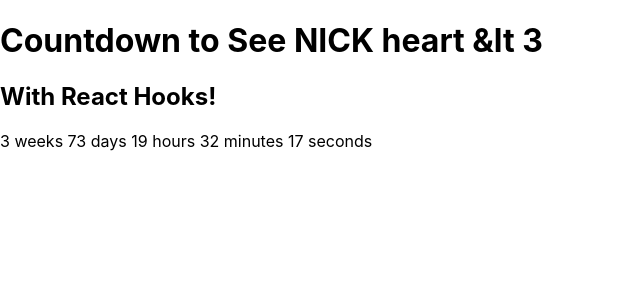
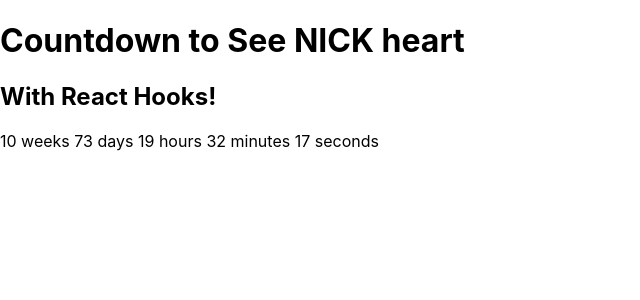
Before and after one commit to brykka/countdown-react, a React (Create React App) app: page / in a window 1280 px wide. Shown: the top 300 px of the page, without its empty margins (0-640 px from the left). Built offline with nearby package versions, Linux system fonts and the light colour scheme.

Commit message:
working on date formats

```diff
--- a/src/App.js
+++ b/src/App.js
@@ -8,7 +8,7 @@
 
     if (difference > 0) {
       timeLeft = {
-        weeks: Math.floor(difference / (1000 * 60 * 60 * 24) % 7),
+        weeks: Math.floor(difference / (1000 * 60 * 60 * 24) / 7),
         days: Math.floor(difference / (1000 * 60 * 60 * 24)),
         hours: Math.floor((difference / (1000 * 60 * 60)) % 24),
         minutes: Math.floor((difference / 1000 / 60) % 60),
@@ -43,7 +43,7 @@
 
   return (
     <div>
-      <h1>Countdown to See NICK heart &lt 3 </h1>
+      <h1>Countdown to See NICK heart </h1>
       <h2>With React Hooks!</h2>
       {timerComponents.length ? timerComponents : <span>Time To See NICK</span>}
     </div>
```
